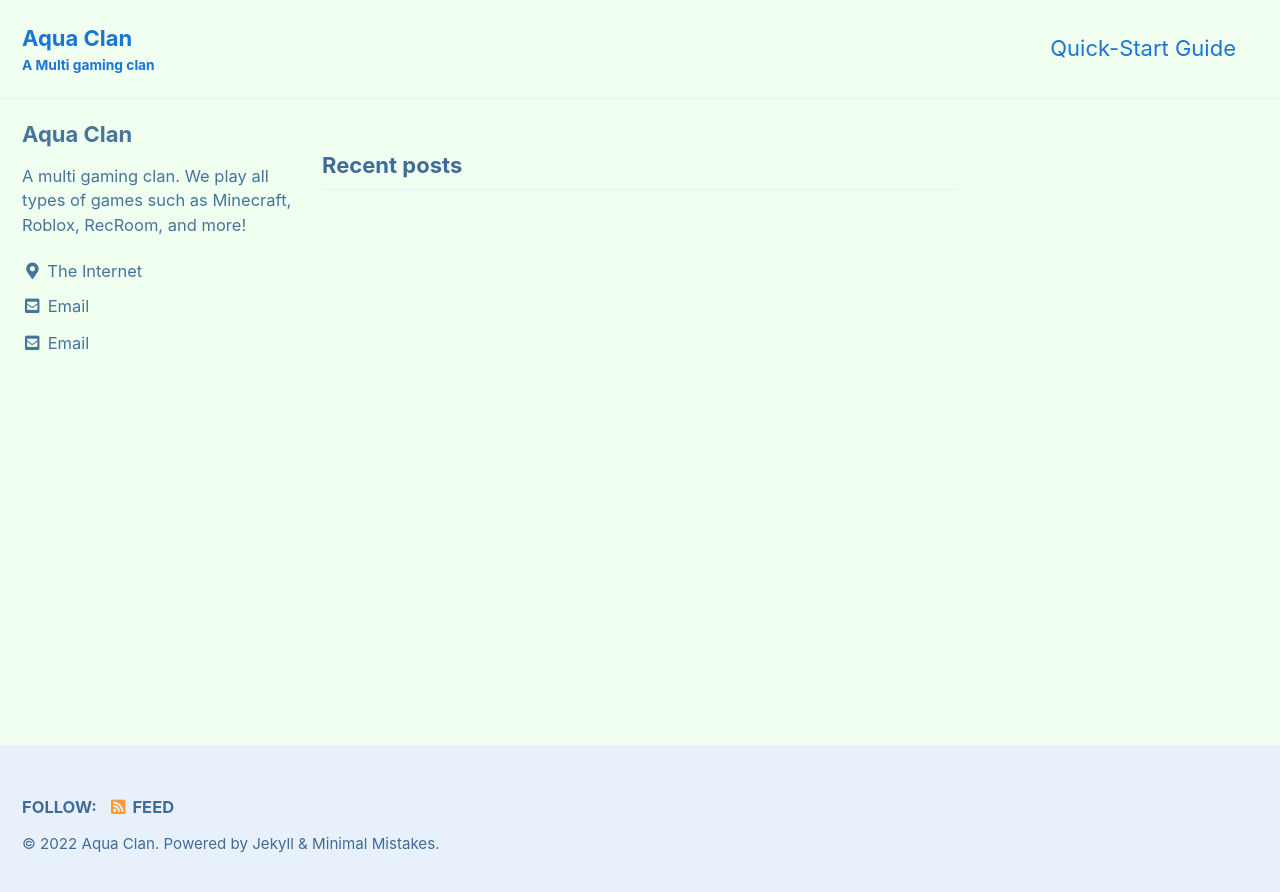
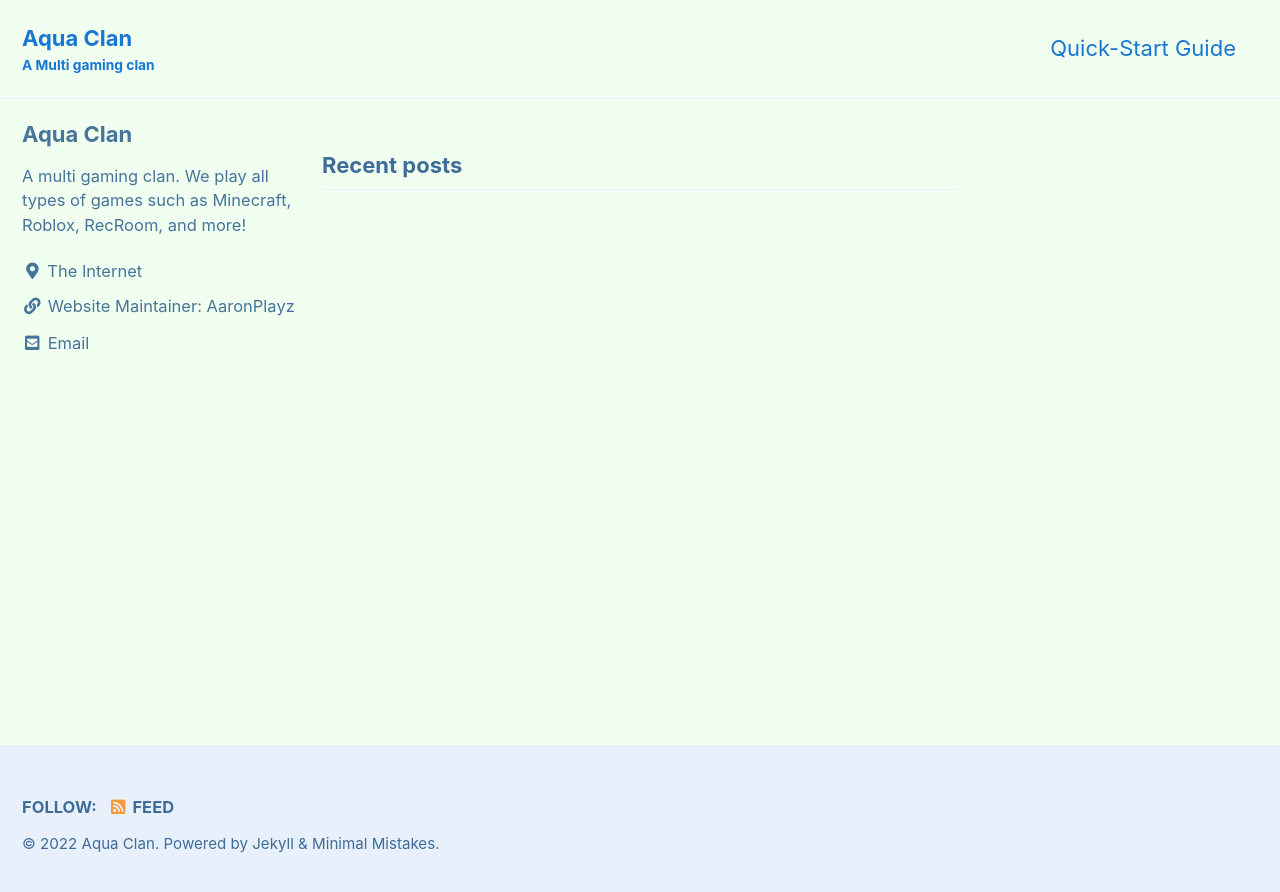
Before and after one commit to aaronplayz-sys/aqua-clan-website, a Jekyll site: the page built from index.html, in a window 1280 px wide. Shown: the top 892 px of the page. Built offline with Jekyll 4.4.1, drawn with Linux system fonts in a browser that asks for light colours; cached includes are drawn as plain includes; the list of posts is cut into pages by our own code; part of the change alters nothing that is shown.

```diff
--- a/_config.yml
+++ b/_config.yml
@@ -110,22 +110,22 @@ author:
   location         : "The Internet"
   email            : boomerthedolphin@gmail.com
   links:
-    - label: "Email"
-      icon: "fas fa-fw fa-envelope-square"
-      url: "mailto:boomerthedolphin@gmail.com"
+    # - label: "Email"
+    #   icon: "fas fa-fw fa-envelope-square"
+    #   url: "mailto:boomerthedolphin@gmail.com"
     - label: "Website Maintainer: AaronPlayz"
       icon: "fas fa-fw fa-link"
-      # url: "https://aaronplayzgaming.com"
-    - #label: "Twitter"
+      url: "https://aaronplayzgaming.com"
+    #- #label: "Twitter"
       #icon: "fab fa-fw fa-twitter-square"
       # url: "https://twitter.com/"
-    - #label: "Facebook"
+    #- #label: "Facebook"
       #icon: "fab fa-fw fa-facebook-square"
       # url: "https://facebook.com/"
-    - #label: "GitHub"
+    #- #label: "GitHub"
       #icon: "fab fa-fw fa-github"
       # url: "https://github.com/"
-    - #label: "Instagram"
+    #- #label: "Instagram"
       #icon: "fab fa-fw fa-instagram"
       # url: "https://instagram.com/"
 
```
